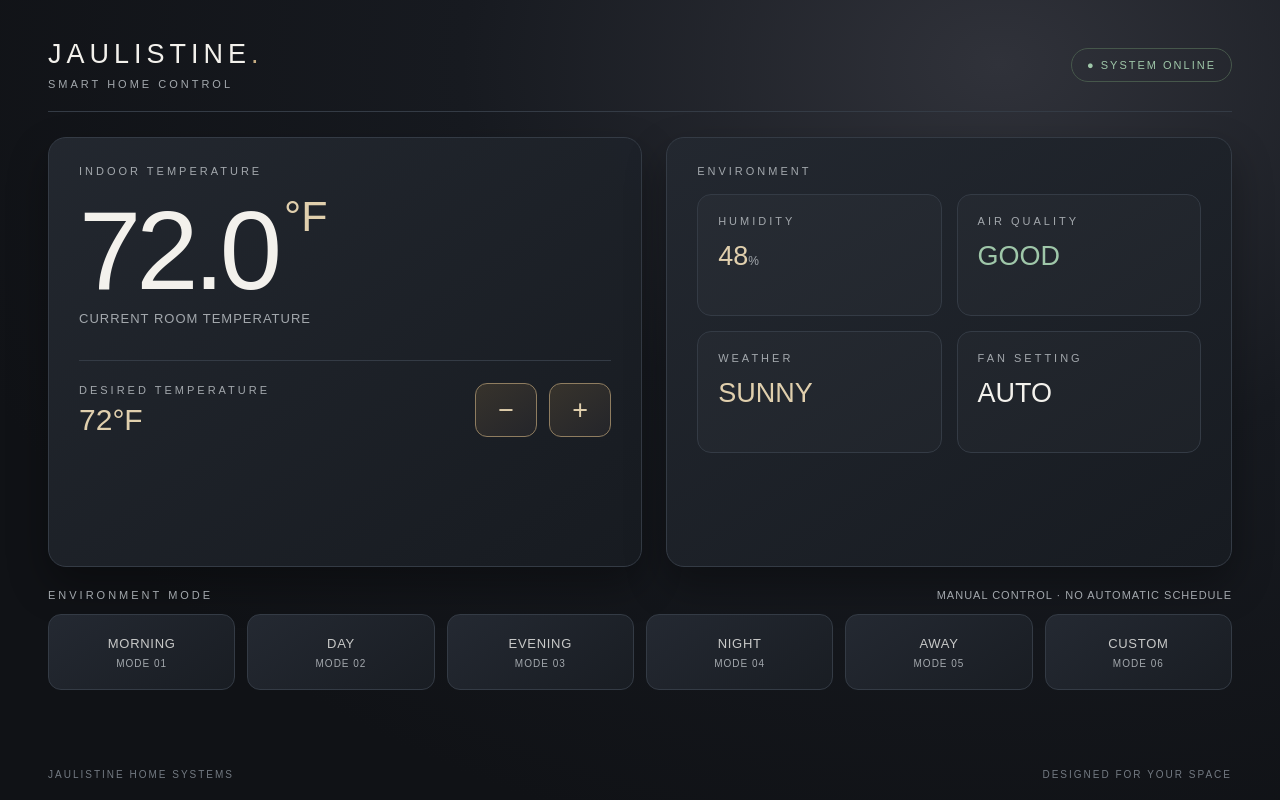
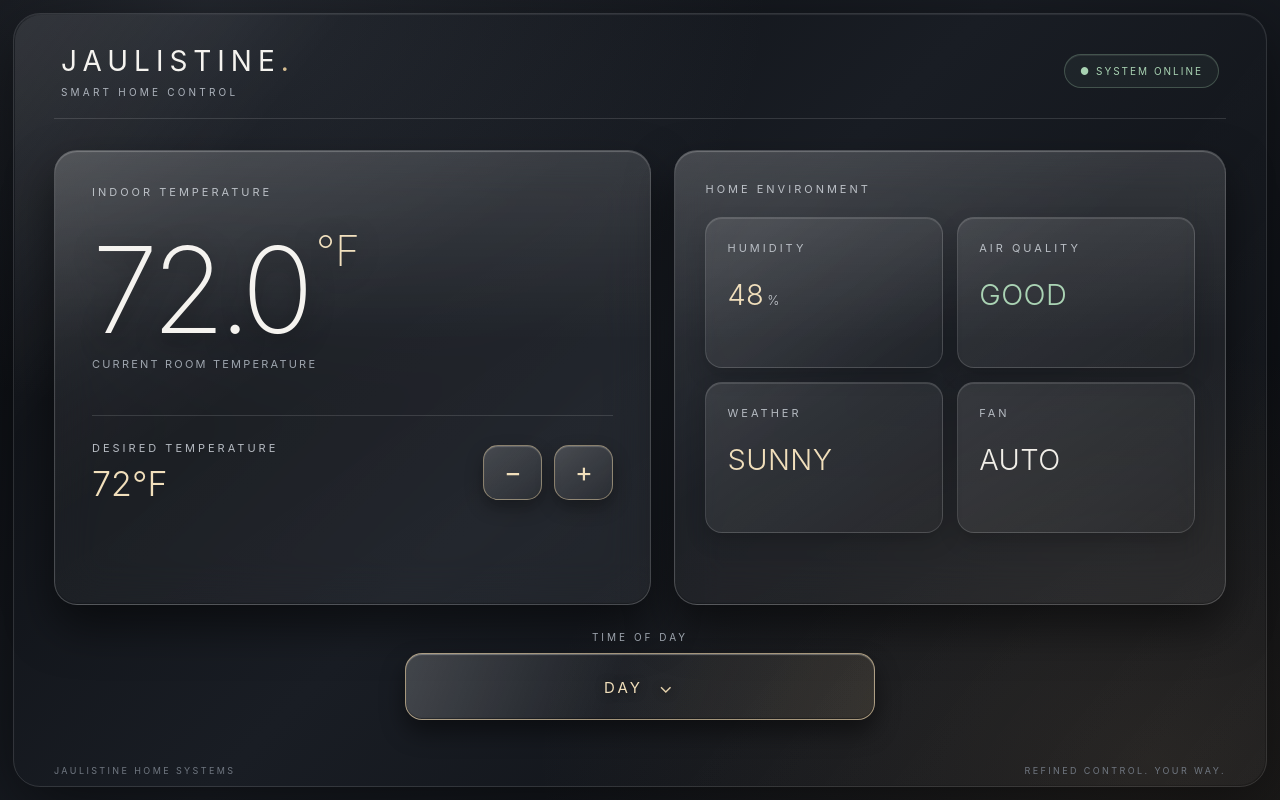
Before and after one commit to jaulistine/jaulistine-smart-home, a plain HTML site: page index.html in a window 1280 px wide. Drawn offline with Linux system fonts and the light colour scheme.

Commit message:
Refactor index.html for improved UI and styles
Updated the layout and styles for the smart home control interface, including changes to temperature display, environment readings, and mode selection.

```diff
--- a/index.html
+++ b/index.html
@@ -3,42 +3,81 @@
 <head>
 <meta charset="utf-8">
 <meta name="viewport" content="width=device-width,initial-scale=1">
+<meta name="color-scheme" content="dark">
 <title>Jaulistine | Smart Home</title>
 <style>
-:root{--bg:#101216;--panel:#1a1e24;--panel2:#20252d;--line:#343b45;--text:#f3f1ec;--muted:#a3a8ad;--gold:#c6ad83;--gold2:#e0cfad;--green:#9fc7a9;--red:#d89b91}
-*{box-sizing:border-box}html,body{margin:0;width:100%;height:100%;overflow:hidden;background:var(--bg);color:var(--text);font-family:Arial,Helvetica,sans-serif}
-body{background:radial-gradient(ellipse at 78% 8%,#30323a 0,#171a20 38%,#101216 78%)}
-.screen{width:1280px;height:800px;margin:auto;padding:38px 48px;position:relative}
-.top{height:74px;display:flex;align-items:center;justify-content:space-between;border-bottom:1px solid var(--line);padding-bottom:20px}
-.brand{font-size:27px;letter-spacing:5px;font-weight:500}.brand span{color:var(--gold)}
-.sub{font-size:11px;letter-spacing:3px;color:var(--muted);margin-top:8px}
-.status{font-size:11px;letter-spacing:2px;color:var(--green);border:1px solid #46574b;padding:10px 15px;border-radius:20px}
-.main{display:grid;grid-template-columns:1.05fr 1fr;gap:24px;margin-top:25px;height:430px}
-.panel{background:linear-gradient(145deg,rgba(35,40,48,.96),rgba(23,27,33,.96));border:1px solid var(--line);border-radius:18px;padding:27px 30px;box-shadow:0 18px 40px #0005}
-.kicker{font-size:11px;letter-spacing:3px;color:var(--muted);text-transform:uppercase}
-.temp{font-size:112px;line-height:1;font-weight:300;letter-spacing:-5px;margin:18px 0 4px}
-.temp small{font-size:43px;letter-spacing:0;color:var(--gold2);vertical-align:top;margin-left:7px}
-.caption{font-size:13px;color:var(--muted);letter-spacing:1px}
-.targetrow{display:flex;align-items:center;justify-content:space-between;margin-top:34px;padding-top:22px;border-top:1px solid var(--line)}
-.target{font-size:30px;color:var(--gold2);margin-top:7px}
+:root{
+ --ink:#f5f3ef;--muted:#a7adb5;--gold:#d6bd91;--gold-hi:#f1dfbb;
+ --glass:rgba(255,255,255,.075);--edge:rgba(255,255,255,.19);
+ --shadow:rgba(0,0,0,.52);--green:#a8d2b2;
+}
+*{box-sizing:border-box}
+html,body{margin:0;width:100%;height:100%;overflow:hidden;background:#090b0f;color:var(--ink);font-family:Inter,"Segoe UI",Arial,sans-serif}
+body{
+ background:
+ radial-gradient(ellipse at 16% 0%,rgba(116,126,143,.22),transparent 37%),
+ radial-gradient(ellipse at 90% 95%,rgba(177,145,102,.13),transparent 38%),
+ linear-gradient(135deg,#0b0d11 0%,#191d24 48%,#0b0d11 100%);
+}
+.screen{width:1280px;height:800px;margin:0 auto;padding:43px 54px;position:relative;overflow:hidden}
+.screen:before{content:"";position:absolute;inset:13px;border:1px solid rgba(255,255,255,.12);border-radius:27px;pointer-events:none;box-shadow:inset 0 1px 1px rgba(255,255,255,.09),0 18px 70px #0008}
+.screen:after{content:"";position:absolute;inset:15px;border-radius:26px;pointer-events:none;background:linear-gradient(128deg,rgba(255,255,255,.10),transparent 18%,transparent 67%,rgba(255,255,255,.035));mix-blend-mode:screen}
+.top{height:76px;display:flex;align-items:center;justify-content:space-between;border-bottom:1px solid rgba(255,255,255,.13);padding:0 7px 19px;position:relative;z-index:1}
+.brand{font-size:28px;letter-spacing:6px;font-weight:400}
+.brand span{color:var(--gold)}
+.sub{font-size:10px;letter-spacing:3.2px;color:#aeb4bd;margin-top:8px}
+.status{font-size:10px;letter-spacing:2px;color:var(--green);padding:10px 15px;border:1px solid rgba(168,210,178,.27);border-radius:30px;background:rgba(168,210,178,.055);box-shadow:inset 0 1px 0 rgba(255,255,255,.08)}
+.main{display:grid;grid-template-columns:1.04fr .96fr;gap:23px;margin-top:31px;height:455px;position:relative;z-index:1}
+.panel{
+ position:relative;overflow:hidden;border:1px solid var(--edge);border-radius:23px;
+ background:linear-gradient(145deg,rgba(255,255,255,.115),rgba(255,255,255,.035) 43%,rgba(255,255,255,.055));
+ box-shadow:inset 0 1px 1px rgba(255,255,255,.24),inset 0 -1px 1px rgba(0,0,0,.25),0 22px 45px var(--shadow);
+ backdrop-filter:blur(22px);
+}
+.panel:before{content:"";position:absolute;left:0;right:0;top:0;height:42%;background:linear-gradient(180deg,rgba(255,255,255,.105),transparent);pointer-events:none}
+.temp-panel{padding:34px 37px}
+.kicker{font-size:11px;letter-spacing:3px;color:#b6bbc2;text-transform:uppercase}
+.temp{font-size:120px;line-height:1;font-weight:250;letter-spacing:-7px;margin:31px 0 7px;text-shadow:0 7px 25px #0008}
+.temp small{font-size:42px;letter-spacing:0;color:var(--gold-hi);vertical-align:top;margin:12px 0 0 9px}
+.caption{font-size:11px;color:#9ea5ae;letter-spacing:2.2px}
+.targetrow{display:flex;align-items:center;justify-content:space-between;margin-top:44px;padding-top:25px;border-top:1px solid rgba(255,255,255,.13)}
+.target{font-size:34px;color:var(--gold-hi);margin-top:8px;font-weight:300}
 .controls{display:flex;gap:12px}
-.ctrl{width:62px;height:54px;border:1px solid #8f7d60;border-radius:12px;background:linear-gradient(145deg,#37332c,#24252a);color:var(--gold2);font-size:27px}
-.ctrl:after{content:""}
-.readings{display:grid;grid-template-columns:1fr 1fr;gap:15px}
-.tile{background:rgba(255,255,255,.025);border:1px solid var(--line);border-radius:14px;padding:20px 20px;height:122px}
-.tile .value{font-size:27px;margin-top:14px;color:var(--text)}
+.ctrl{width:59px;height:55px;border:1px solid rgba(220,198,158,.53);border-radius:15px;background:linear-gradient(145deg,rgba(255,255,255,.17),rgba(255,255,255,.035));color:var(--gold-hi);font-size:27px;box-shadow:inset 0 1px 1px #ffffff35,0 8px 18px #0005}
+.env-panel{padding:31px 30px}
+.env-title{margin-bottom:21px}
+.readings{display:grid;grid-template-columns:1fr 1fr;gap:14px}
+.tile{
+ min-height:151px;padding:23px 21px;border-radius:17px;
+ border:1px solid rgba(255,255,255,.14);
+ background:linear-gradient(145deg,rgba(255,255,255,.105),rgba(255,255,255,.025));
+ box-shadow:inset 0 1px 0 rgba(255,255,255,.12),0 9px 20px rgba(0,0,0,.18);
+}
+.tile .value{font-size:29px;font-weight:350;margin-top:22px;color:#f1eee8;letter-spacing:.4px}
 .tile .value.good{color:var(--green)}
-.tile .value.gold{color:var(--gold2)}
-.tile .value em{font-size:12px;color:var(--muted);font-style:normal}
-.bottom{margin-top:22px}
-.modehead{display:flex;justify-content:space-between;align-items:center;margin-bottom:13px}
-.modehint{font-size:11px;color:var(--muted);letter-spacing:1px}
-.modes{display:grid;grid-template-columns:repeat(6,1fr);gap:12px}
-.mode{height:76px;border:1px solid var(--line);border-radius:13px;background:linear-gradient(145deg,#242932,#191d23);color:#c8c9c8;font-size:13px;letter-spacing:.7px}
-.mode.active{border-color:var(--gold);background:linear-gradient(145deg,#494235,#292821);color:var(--gold2);box-shadow:inset 0 0 0 1px #c6ad8333}
-.mode span{display:block;font-size:10px;color:var(--muted);margin-top:7px;letter-spacing:1px}
-.footer{position:absolute;bottom:20px;left:48px;right:48px;display:flex;justify-content:space-between;color:#737a82;font-size:10px;letter-spacing:2px}
-@media(max-width:1280px),(max-height:800px){.screen{transform-origin:top left;}}
+.tile .value.gold{color:var(--gold-hi)}
+.tile .value em{font-size:13px;color:#c4c8cd;font-style:normal;margin-left:3px}
+.mode-wrap{position:relative;z-index:3;margin:26px auto 0;width:470px;text-align:center}
+.mode-label{font-size:10px;letter-spacing:3px;color:#9ea5ae;margin-bottom:10px}
+.mode-button{
+ width:100%;height:67px;border:1px solid rgba(224,202,162,.68);border-radius:17px;
+ color:var(--gold-hi);font-size:15px;letter-spacing:3px;
+ background:linear-gradient(110deg,rgba(255,255,255,.19),rgba(255,255,255,.045) 45%,rgba(214,189,145,.13));
+ box-shadow:inset 0 1px 1px rgba(255,255,255,.32),inset 0 -1px 1px rgba(0,0,0,.35),0 12px 25px #0007;
+ text-shadow:0 1px 8px #0008;cursor:pointer;position:relative;
+}
+.mode-button:after{content:"⌄";font-size:18px;margin-left:16px;color:#e5d2ad}
+.mode-menu{
+ display:none;position:absolute;left:0;right:0;top:76px;padding:9px;gap:8px;
+ grid-template-columns:repeat(4,1fr);border:1px solid rgba(255,255,255,.2);border-radius:16px;
+ background:rgba(23,27,33,.96);backdrop-filter:blur(20px);box-shadow:0 18px 38px #000b;
+}
+.mode-menu.open{display:grid}
+.mode-option{height:48px;border:1px solid rgba(255,255,255,.13);border-radius:10px;background:rgba(255,255,255,.055);color:#e7e3dc;font-size:11px;letter-spacing:1px}
+.mode-option.active{border-color:var(--gold);color:var(--gold-hi);background:rgba(214,189,145,.16)}
+.footer{position:absolute;bottom:24px;left:54px;right:54px;display:flex;justify-content:space-between;color:#707781;font-size:9px;letter-spacing:2.4px;z-index:1}
+button{font-family:inherit;outline:none}
+button:focus-visible{outline:2px solid var(--gold-hi);outline-offset:3px}
 </style>
 </head>
 <body>
@@ -48,7 +87,7 @@ body{background:radial-gradient(ellipse at 78% 8%,#30323a 0,#171a20 38%,#101216
   <div class="status">● SYSTEM ONLINE</div>
  </header>
  <main class="main">
-    <section class="panel">
+  <section class="panel temp-panel">
    <div class="kicker">Indoor temperature</div>
    <div class="temp"><span id="indoor">72.0</span><small>°F</small></div>
    <div class="caption">CURRENT ROOM TEMPERATURE</div>
@@ -57,37 +96,45 @@ body{background:radial-gradient(ellipse at 78% 8%,#30323a 0,#171a20 38%,#101216
     <div class="controls"><button class="ctrl" aria-label="Decrease temperature">−</button><button class="ctrl" aria-label="Increase temperature">+</button></div>
    </div>
   </section>
-    <section class="panel">
-      <div class="kicker" style="margin-bottom:17px">Environment</div>
+  <section class="panel env-panel">
+   <div class="kicker env-title">Home environment</div>
    <div class="readings">
     <div class="tile"><div class="kicker">Humidity</div><div class="value gold"><span id="humidity">48</span><em>%</em></div></div>
     <div class="tile"><div class="kicker">Air quality</div><div class="value good" id="air">GOOD</div></div>
     <div class="tile"><div class="kicker">Weather</div><div class="value gold" id="weather">SUNNY</div></div>
-        <div class="tile"><div class="kicker">Fan setting</div><div class="value" id="fan">AUTO</div></div>
+    <div class="tile"><div class="kicker">Fan</div><div class="value" id="fan">AUTO</div></div>
    </div>
   </section>
  </main>
-  <section class="bottom">
-    <div class="modehead"><div class="kicker">Environment mode</div><div class="modehint">MANUAL CONTROL · NO AUTOMATIC SCHEDULE</div></div>
-    <div class="modes">
-      <button class="mode">MORNING<span>MODE 01</span></button>
-      <button class="mode active">DAY<span>MODE 02</span></button>
-      <button class="mode">EVENING<span>MODE 03</span></button>
-      <button class="mode">NIGHT<span>MODE 04</span></button>
-      <button class="mode">AWAY<span>MODE 05</span></button>
-      <button class="mode">CUSTOM<span>MODE 06</span></button>
+ <section class="mode-wrap">
+  <div class="mode-label">TIME OF DAY</div>
+  <button class="mode-button" id="modeButton" aria-expanded="false">DAY</button>
+  <div class="mode-menu" id="modeMenu">
+   <button class="mode-option" data-mode="MORNING">MORNING</button>
+   <button class="mode-option active" data-mode="DAY">DAY</button>
+   <button class="mode-option" data-mode="EVENING">EVENING</button>
+   <button class="mode-option" data-mode="NIGHT">NIGHT</button>
   </div>
  </section>
-  <footer class="footer"><span>JAULISTINE HOME SYSTEMS</span><span>DESIGNED FOR YOUR SPACE</span></footer>
+ <footer class="footer"><span>JAULISTINE HOME SYSTEMS</span><span>REFINED CONTROL. YOUR WAY.</span></footer>
 </div>
 <script>
-/* The LSL controller supplies the display state in the page URL.
-   Screen actions are handled by touching the matching regions on the prim. */
 const q=new URLSearchParams(location.search);
 const set=(id,key,fallback)=>{const e=document.getElementById(id);if(e)e.textContent=q.get(key)??fallback};
 set("indoor","indoor","72.0");set("target","target","72");set("humidity","humidity","48");
 set("air","air","GOOD");set("weather","weather","SUNNY");set("fan","fan","AUTO");
-const mode=(q.get("mode")||"DAY").toUpperCase();
-document.querySelectorAll(".mode").forEach(b=>b.classList.toggle("active",b.textContent.trim().split("\n")[0]===mode));
+let mode=(q.get("mode")||"DAY").toUpperCase();
+const button=document.getElementById("modeButton"), menu=document.getElementById("modeMenu");
+function setMode(next){
+ mode=next;button.textContent=mode;
+ document.querySelectorAll(".mode-option").forEach(b=>b.classList.toggle("active",b.dataset.mode===mode));
+ menu.classList.remove("open");button.setAttribute("aria-expanded","false");
+}
+setMode(["MORNING","DAY","EVENING","NIGHT"].includes(mode)?mode:"DAY");
+button.addEventListener("click",()=>{
+ const open=menu.classList.toggle("open");button.setAttribute("aria-expanded",String(open));
+});
+document.querySelectorAll(".mode-option").forEach(b=>b.addEventListener("click",()=>setMode(b.dataset.mode)));
+document.addEventListener("click",e=>{if(!e.target.closest(".mode-wrap")){menu.classList.remove("open");button.setAttribute("aria-expanded","false")}});
 </script>
 </body></html>
```
Lines whose indentation alone changed are shown as unchanged.
